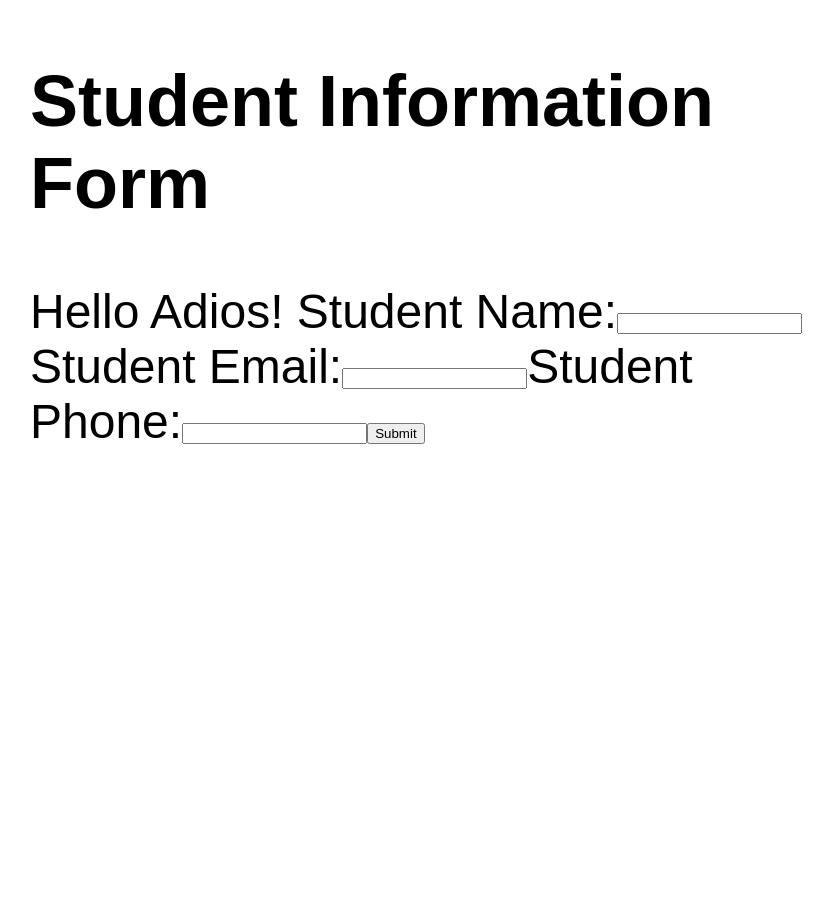
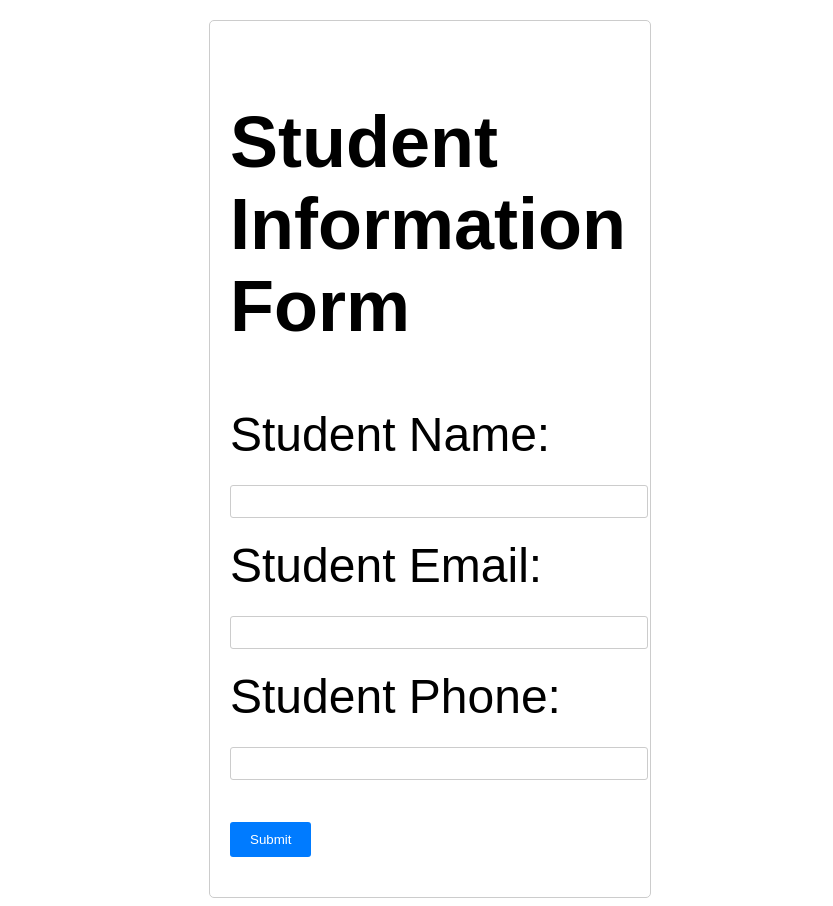
Before and after one commit to Ariel-Chau/StudentApp1, a React app: page / in a window 1280 px wide. Shown: the whole page, without its empty margins (210-1043 px from the left). Before the commit the page ends 800 px from the top, so only its background shows below. Built offline with nearby package versions, Linux system fonts and the light colour scheme.

Commit message:
added css

```diff
--- a/src/StudentForm.js
+++ b/src/StudentForm.js
@@ -1,3 +1,5 @@
+// StudentForm.js
+
 import React, { useState } from 'react';
 
 function StudentForm() {
@@ -17,43 +19,68 @@ function StudentForm() {
     setStudentPhone('');
   };
 
+  const inputStyle = {
+    width: '100%',
+    padding: '8px',
+    border: '1px solid #ccc',
+    borderRadius: '3px',
+  };
+
+  const submitButtonStyle = {
+    padding: '10px 20px',
+    backgroundColor: '#007bff',
+    color: '#fff',
+    border: 'none',
+    borderRadius: '3px',
+    cursor: 'pointer',
+  };
+
   return (
-    <div>
+    <div style={{ maxWidth: '400px', margin: '0 auto', padding: '20px', border: '1px solid #ccc', borderRadius: '5px' }}>
       <h2>Student Information Form</h2>
       <form onSubmit={handleSubmit}>
-        <label htmlFor="studentName">Hello Adios! Student Name:</label>
+        <div style={{ marginBottom: '20px' }}>
+          <label htmlFor="studentName">Student Name:</label>
           <input
             type="text"
             id="studentName"
             value={studentName}
             onChange={(e) => setStudentName(e.target.value)}
+            style={inputStyle}
             required
           />
+        </div>
 
+        <div style={{ marginBottom: '20px' }}>
           <label htmlFor="studentEmail">Student Email:</label>
           <input
             type="text"
             id="studentEmail"
             value={studentEmail}
             onChange={(e) => setStudentEmail(e.target.value)}
+            style={inputStyle}
             required
           />
+        </div>
 
+        <div style={{ marginBottom: '20px' }}>
           <label htmlFor="studentPhone">Student Phone:</label>
           <input
             type="text"
             id="studentPhone"
             value={studentPhone}
             onChange={(e) => setStudentPhone(e.target.value)}
+            style={inputStyle}
             required
           />
+        </div>
 
-        <input type="submit" value="Submit" />
+        <div style={{ marginBottom: '20px' }}>
+          <input type="submit" value="Submit" style={submitButtonStyle} />
+        </div>
       </form>
     </div>
   );
 }
 
 export default StudentForm;
-
-//hello
```
Lines whose indentation alone changed are shown as unchanged.
